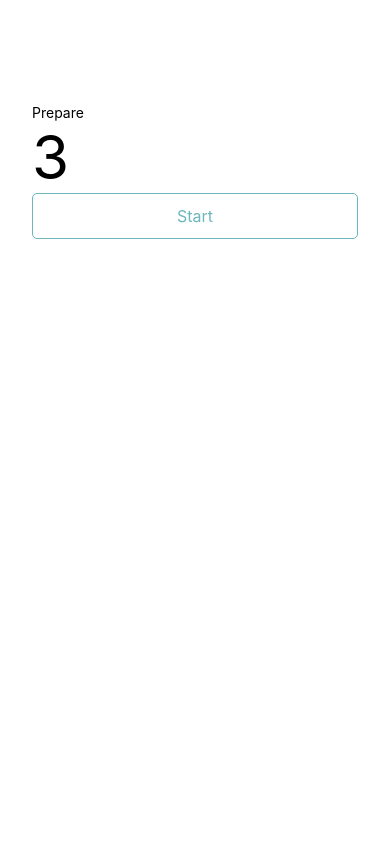
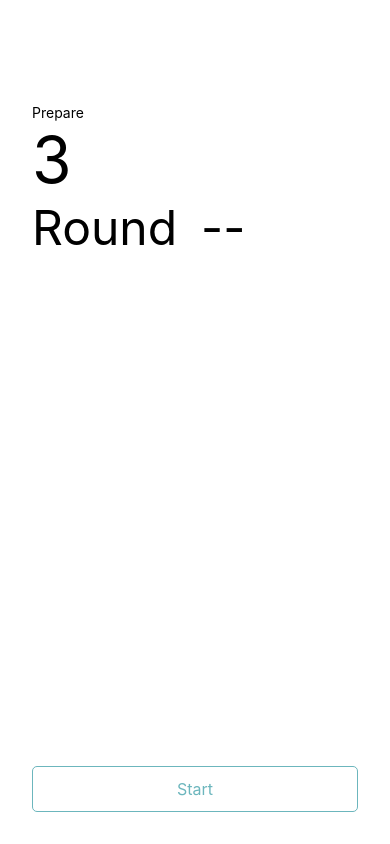
Before and after one commit to sawdev88/intervals, a React Native app: screen / in a window 390 px wide. Built offline with nearby package versions, Linux system fonts and the light colour scheme.

Commit message:
Added round counter

```diff
--- a/src/App.js
+++ b/src/App.js
@@ -3,8 +3,6 @@ import { View, Text, StatusBar, Picker } from 'react-native';
 import { Header, Input, Hr, Button, Counter } from './Components';
 import { Drawer } from './Themes'
 import { randomColorPicker, slideIn } from './Utility/Helpers';
-
-var round = 0;
 
 class App extends Component {
   constructor() {
@@ -21,6 +19,7 @@ class App extends Component {
       restMinute: '00',
       restSecond: '03',
       roundCount: 3,
+      currentRound: 0,
       currentTitle: 'Prepare',
       currentTime: 0
     }
@@ -58,7 +57,8 @@ class App extends Component {
 
       if (countdown === 0) {
         clearInterval(timer);
-        if (round < _this.state.roundCount) { _this.intervalTimer(); }
+        if (_this.state.currentRound < _this.state.roundCount) { _this.intervalTimer(); }
+        _this.setState({ currentRound: (_this.state.currentRound + 1) })
       }
     }, 1000);
 
@@ -78,12 +78,24 @@ class App extends Component {
       if (countdown < 0) {
         clearInterval(timer);
         let restTime = _this.getIntervalTime();
-        console.log(round);
         _this.setState({ currentTime: restTime, currentTitle: 'Rest' });
         _this.setTimer(_this.state.currentTime);
-        round++;
       }
     }, 1000)
+  }
+
+  displayRounds() {
+    if(this.state.currentRound === 0) {
+      return '--';
+    } else {
+      let count = '';
+      if( this.state.currentRound >= this.state.roundCount ) {
+         count = this.state.roundCount + '/' + this.state.roundCount;
+      } else {
+        count = this.state.currentRound + '/' + this.state.roundCount
+      }
+      return count;
+    }
   }
 
   render() {
@@ -158,11 +170,17 @@ class App extends Component {
           backgroundColor={ this.state.themeColor }
           onPress={ () => this.setState({ drawerShowing: !this.state.drawerShowing, currentTime: this.state.prepareTime })}/>
 
-        <View style={{ padding: 32 }}>
+        <View style={{ padding: 32, flex: 1 }}>
           <Text>{ this.state.currentTitle }</Text>
-          <Text style={{ fontSize: 60 }}>{ this.state.currentTime }</Text>
+          <Text style={ styles.largeText }>{ this.state.currentTime }</Text>
+
+          <View style={ styles.row }>
+            <Text style={ styles.mediumText }>Round</Text>
+            <Text style={ [styles.mediumText, { marginLeft: 24 }] }>{this.displayRounds()}</Text>
+          </View>
 
           <Button
+            style={ styles.startButton }
             title={ 'Start' }
             color={ this.state.themeColor }
             onPress={ () => this.initialTimer() }/>
@@ -181,6 +199,22 @@ const styles = {
     height: 40,
     width: 40,
     textAlign: 'center'
+  },
+  startButton: {
+    position: 'absolute',
+    bottom: 32,
+    left: 32,
+    right: 32
+  },
+  row: {
+    flexDirection: 'row',
+    flexWrap: 'wrap'
+  },
+  largeText: {
+    fontSize: 64
+  },
+  mediumText: {
+    fontSize: 48
   }
 }
 
--- a/src/Components/Button.js
+++ b/src/Components/Button.js
@@ -5,7 +5,7 @@ const Button = (props) => {
   return (
     <TouchableOpacity
       {...props}
-      style={ [styles.container, {borderColor: props.color}, props.margin ? { marginTop: 24 } : null] }>
+      style={ [styles.container, {borderColor: props.color}, props.margin ? { marginTop: 24 } : null, props.style ] }>
       <Text style={{ color: props.color, fontSize: 16 }}>{ props.title }</Text>
     </TouchableOpacity>
   )
```
